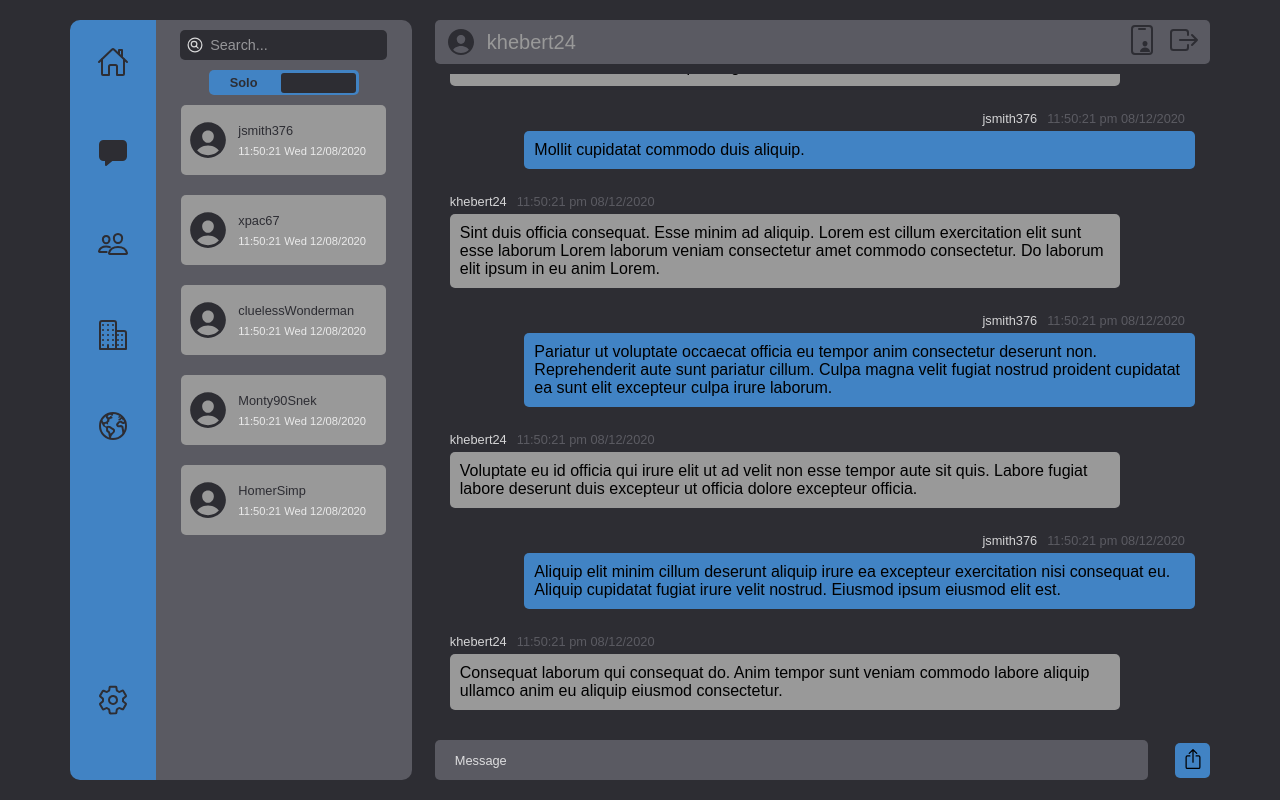
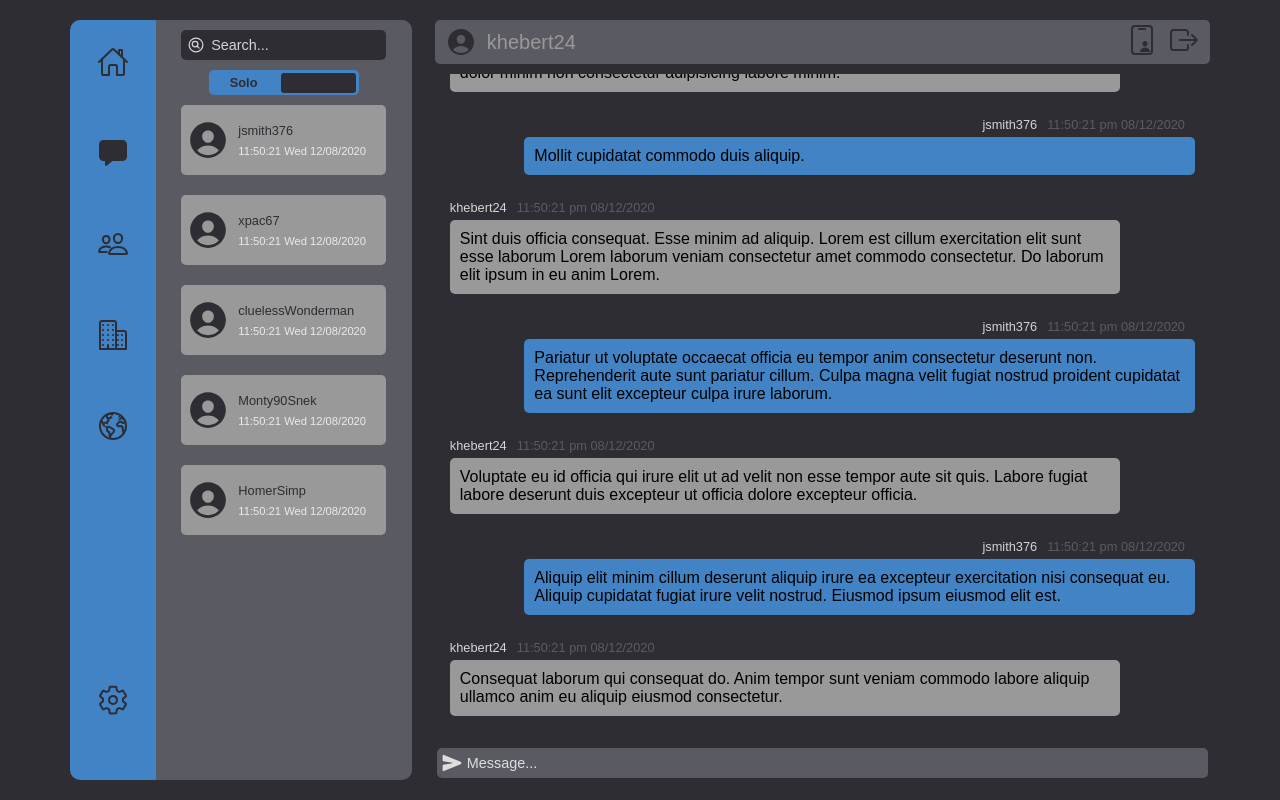
Before and after one commit to kraig-hebert/chat, a React (Create React App) app in the folder client/: page / in a window 1280 px wide. Built offline with nearby package versions, Linux system fonts and the light colour scheme.

Commit message:
updated MessageBar TextInput component

```diff
--- a/client/src/components/common/textInput/TextInput.jsx
+++ b/client/src/components/common/textInput/TextInput.jsx
@@ -7,20 +7,25 @@ const TextInput = (props) => {
   const {
     width,
     height,
+    backgroundColor,
+    textColor,
     placeholder,
     inputValue,
     setInputValue,
     Icon,
     FocusedIcon,
   } = props;
-  const classes = useStyles({ width, height });
+  const classes = useStyles({ width, height, backgroundColor, textColor });
   const [isFocused, setIsFocused] = useState(false);
 
   let customIcon;
+  if (Icon && FocusedIcon) {
     if (isFocused) customIcon = <FocusedIcon className={classes.focusedIcon} />;
     else customIcon = <Icon className={classes.icon} />;
+  }
 
   return (
+    <div className={classes.container}>
       <div className={classes.textInputContainer}>
         {customIcon}
         <input
@@ -34,17 +39,19 @@ const TextInput = (props) => {
           <span className={classes.inputPlaceholder}>{placeholder}...</span>
         )}
       </div>
+    </div>
   );
 };
 
 TextInput.propTypes = {
   width: PropTypes.string,
   height: PropTypes.string,
+  backgroundColor: PropTypes.string,
   placeholder: PropTypes.string,
   inputValue: PropTypes.string,
   setInputValue: PropTypes.func,
-  Icon: PropTypes.symbol,
-  FocusedIcon: PropTypes.symbol,
+  Icon: PropTypes.func,
+  FocusedIcon: PropTypes.func,
 };
 
 export default TextInput;
--- a/client/src/components/common/textInput/textInputStyles.js
+++ b/client/src/components/common/textInput/textInputStyles.js
@@ -1,16 +1,22 @@
 import { createUseStyles } from 'react-jss';
 
 export const useStyles = createUseStyles((theme) => ({
-  textInputContainer: {
+  container: {
+    display: 'flex',
+    justifyContent: 'center',
+    width: '100%',
+  },
+  textInputContainer: (props) => ({
     position: 'relative',
-  },
+    width: props.width,
+  }),
   textInput: (props) => ({
-    width: props.width,
+    width: '100%',
     height: props.height,
     paddingLeft: '30px',
-    backgroundColor: theme.mainBG.main,
-    caretColor: theme.light.main,
-    color: theme.light.main,
+    backgroundColor: props.backgroundColor,
+    caretColor: props.textColor,
+    color: props.textColor,
     borderRadius: '5px',
     border: 'none',
     '&:active, &:focus': {
@@ -21,16 +27,16 @@ export const useStyles = createUseStyles((theme) => ({
       },
     },
   }),
-  inputPlaceholder: {
+  inputPlaceholder: (props) => ({
     transition: '.2s',
     position: 'absolute',
     left: '30px',
     top: '50%',
     transform: 'translateY(-50%)',
-    color: theme.light.halfAlpha,
+    color: props.textColor,
     fontSize: '.9rem',
     pointerEvents: 'none',
-  },
+  }),
   icon: {
     position: 'absolute',
     left: '5px',
--- a/client/src/components/main/pages/directMessages/messageBar/MessageBar.jsx
+++ b/client/src/components/main/pages/directMessages/messageBar/MessageBar.jsx
@@ -1,20 +1,31 @@
-import React from 'react';
+import React, { useState } from 'react';
 import PropTypes from 'prop-types';
-import { BsBoxArrowUp } from 'react-icons/bs';
+import { useTheme } from 'react-jss';
+import { IoSendOutline, IoSend } from 'react-icons/io5';
 
+import TextInput from '../../../../common/textInput/TextInput';
 import { useStyles } from './messageBarStyles';
 
 const MessageBar = (props) => {
   const {} = props;
   const classes = useStyles();
+  const theme = useTheme();
+
+  const [inputValue, setInputValue] = useState('');
 
   return (
     <div className={classes.messageBar}>
-      <span className={classes.inputPlaceholder}>Message</span>
-      <input type="text" className={classes.input} />
-      <button className={classes.messageBarButton}>
-        <BsBoxArrowUp className={classes.submitIcon} />
-      </button>
+      <TextInput
+        width="100%"
+        height="30px"
+        backgroundColor={theme.secondary.main}
+        textColor={theme.light.main}
+        placeholder="Message"
+        inputValue={inputValue}
+        setInputValue={setInputValue}
+        Icon={IoSend}
+        FocusedIcon={IoSend}
+      />
     </div>
   );
 };
--- a/client/src/components/main/pages/directMessages/messageBar/messageBarStyles.js
+++ b/client/src/components/main/pages/directMessages/messageBar/messageBarStyles.js
@@ -7,26 +7,8 @@ export const useStyles = createUseStyles((theme) => ({
     justifyContent: 'space-between',
     alignItems: 'center',
     width: '100%',
+    padding: '2px',
   }),
-  inputPlaceholder: {
-    position: 'absolute',
-    left: '20px',
-    top: '50%',
-    transform: 'translateY(-50%)',
-    color: theme.light.main,
-    fontSize: '.8rem',
-    pointerEvents: 'none',
-  },
-  input: {
-    width: '92%',
-    height: '40px',
-    backgroundColor: theme.secondary.main,
-    borderRadius: '5px',
-    border: 'none',
-    '&:active, &:focus': {
-      outline: '2px solid ' + theme.blue.main,
-    },
-  },
   messageBarButton: {
     width: '35px',
     height: '35px',
--- a/client/src/components/sideMenu/menuOptions/MenuOptions.jsx
+++ b/client/src/components/sideMenu/menuOptions/MenuOptions.jsx
@@ -1,6 +1,7 @@
 import React, { useState } from 'react';
 import { Routes, Route } from 'react-router-dom';
 import PropTypes from 'prop-types';
+import { useTheme } from 'react-jss';
 import { IoSearchCircleOutline, IoSearchCircle } from 'react-icons/io5';
 
 import { useStyles } from './menuOptionsStyles';
@@ -15,14 +16,17 @@ import SettingsOptions from './settingsOptions/SettingsOptions';
 const MenuOptions = (props) => {
   const {} = props;
   const classes = useStyles();
+  const theme = useTheme();
 
   const [inputValue, setInputValue] = useState('');
 
   return (
     <div className={classes.menuOptions}>
       <TextInput
-        width="100%"
+        width="80%"
         height="30px"
+        backgroundColor={theme.mainBG.main}
+        textColor={theme.light.main}
         placeholder="Search"
         inputValue={inputValue}
         setInputValue={setInputValue}
```
Lines whose indentation alone changed are shown as unchanged.
